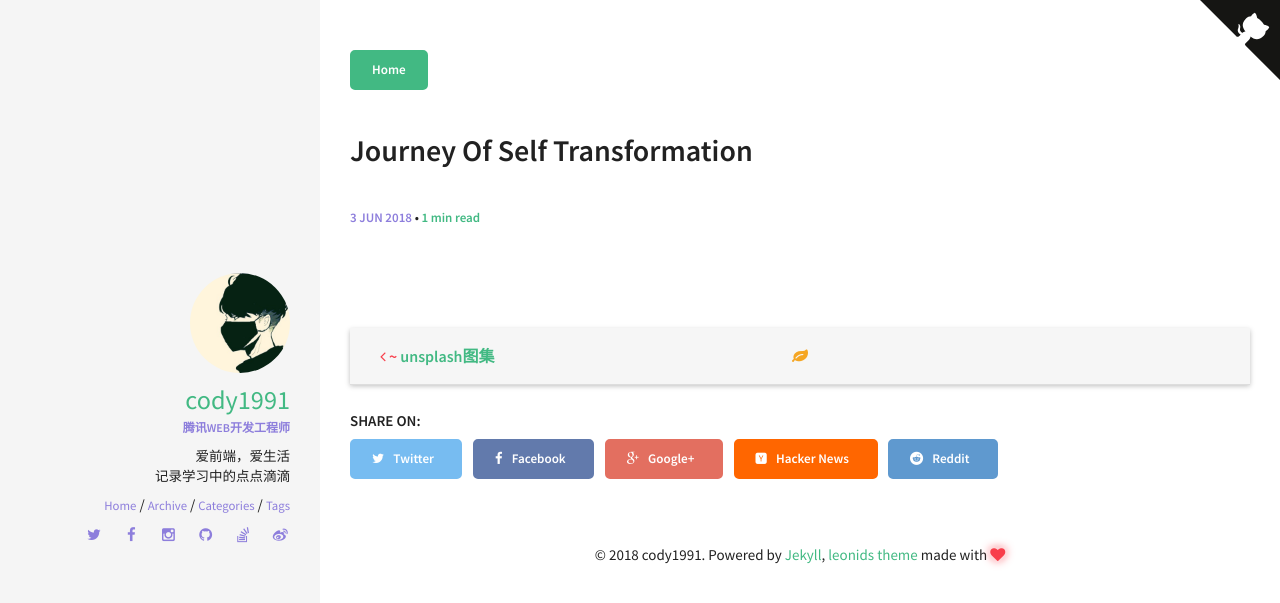
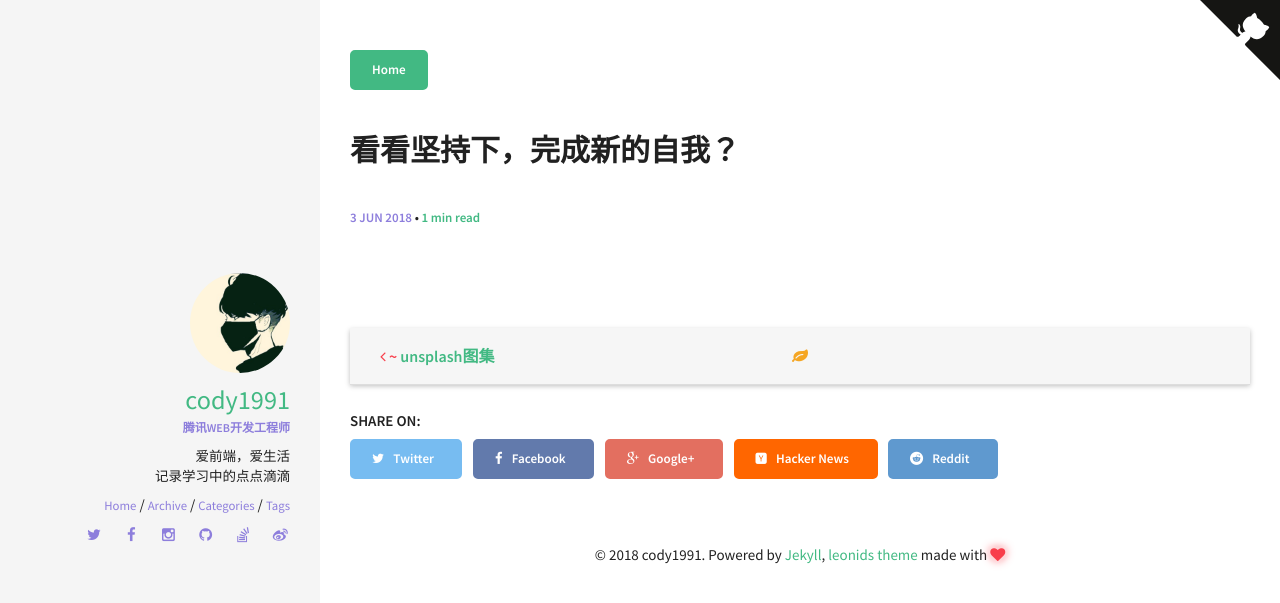
Before and after one commit to guoao2016/diary, a Jekyll site: the page built from _posts/2018-6-3-journey-of-self-transformation.md, in a window 1280 px wide. Shown: the top 603 px of the page. Built offline with Jekyll 4.4.1, drawn with Linux system fonts in a browser that asks for light colours; comment, search, counter and statistics services are not loaded.

Commit message:
添加日记

```diff
--- a/_posts/2018-6-3-journey-of-self-transformation.md
+++ b/_posts/2018-6-3-journey-of-self-transformation.md
@@ -1,6 +1,6 @@
 ---
 layout: post
-title:
+title: 看看坚持下，完成新的自我？
 excerpt: ""
 categories: [diary]
 comments: true
```
